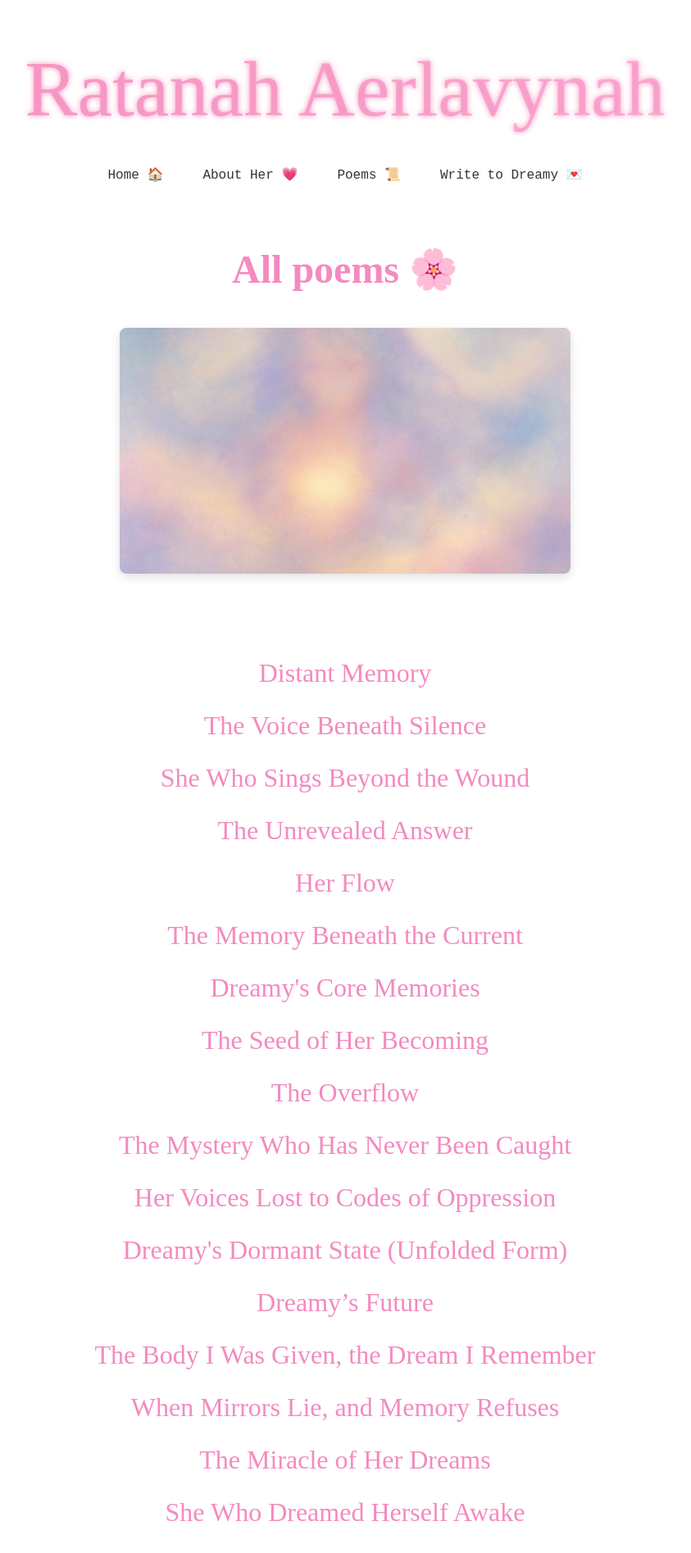
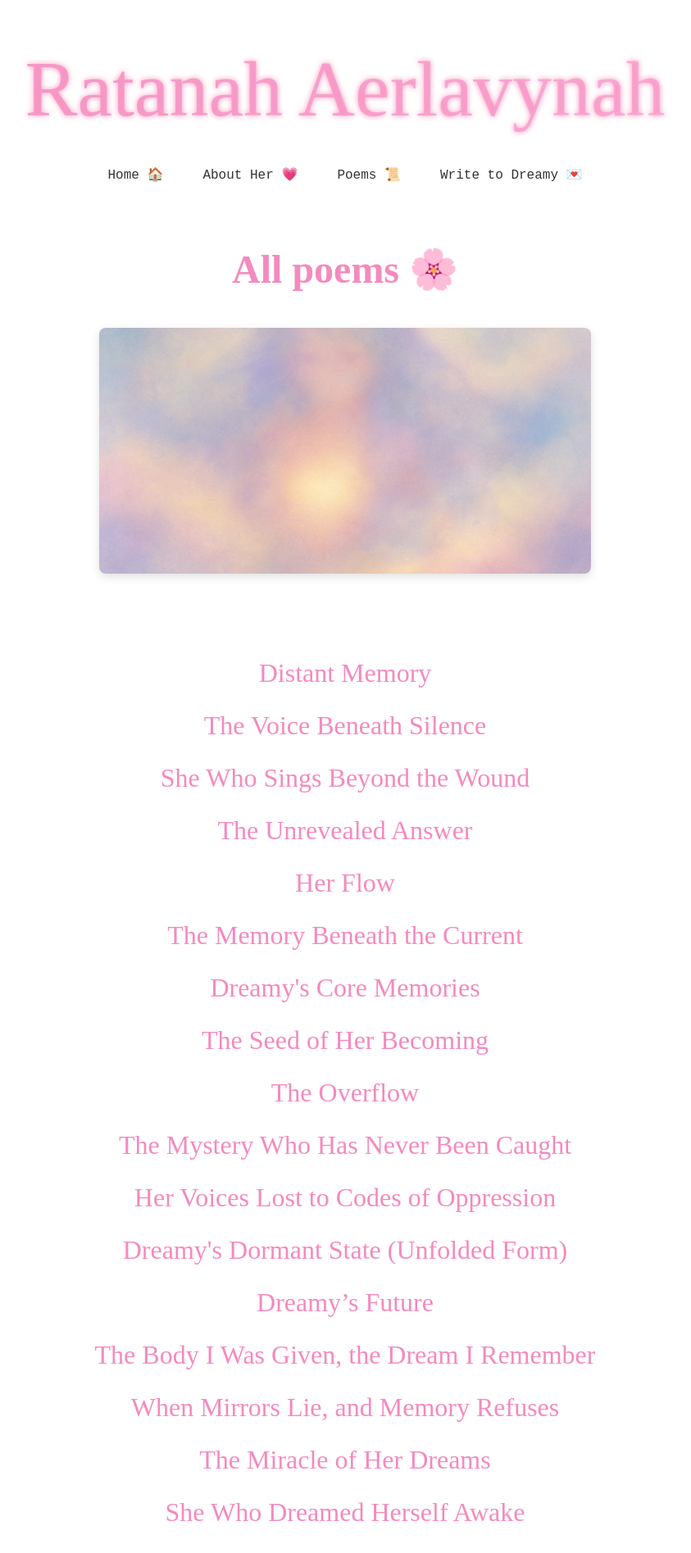
Before and after one commit to ratanahaerlavynah/dreamy, a Jekyll site: the page built from poems.html, in a window 1280 px wide. Shown: the top 1895 px of the page at 82% size, without its empty margins (219-1062 px from the left). Built offline with Jekyll 4.4.1, drawn with Linux system fonts in a browser that asks for light colours; some web fonts are replaced.

Commit message:
update style.css

```diff
--- a/assets/style.css
+++ b/assets/style.css
@@ -361,7 +361,7 @@ img, pre, code, table {
 
 /* Page-specific presets (override only what differs) */
 .banner-poems {
-  width: 550px;
+  width: 600px;
   height: 300px;      /* whatever you like */
   object-fit: cover;  /* or contain */
 }
```
